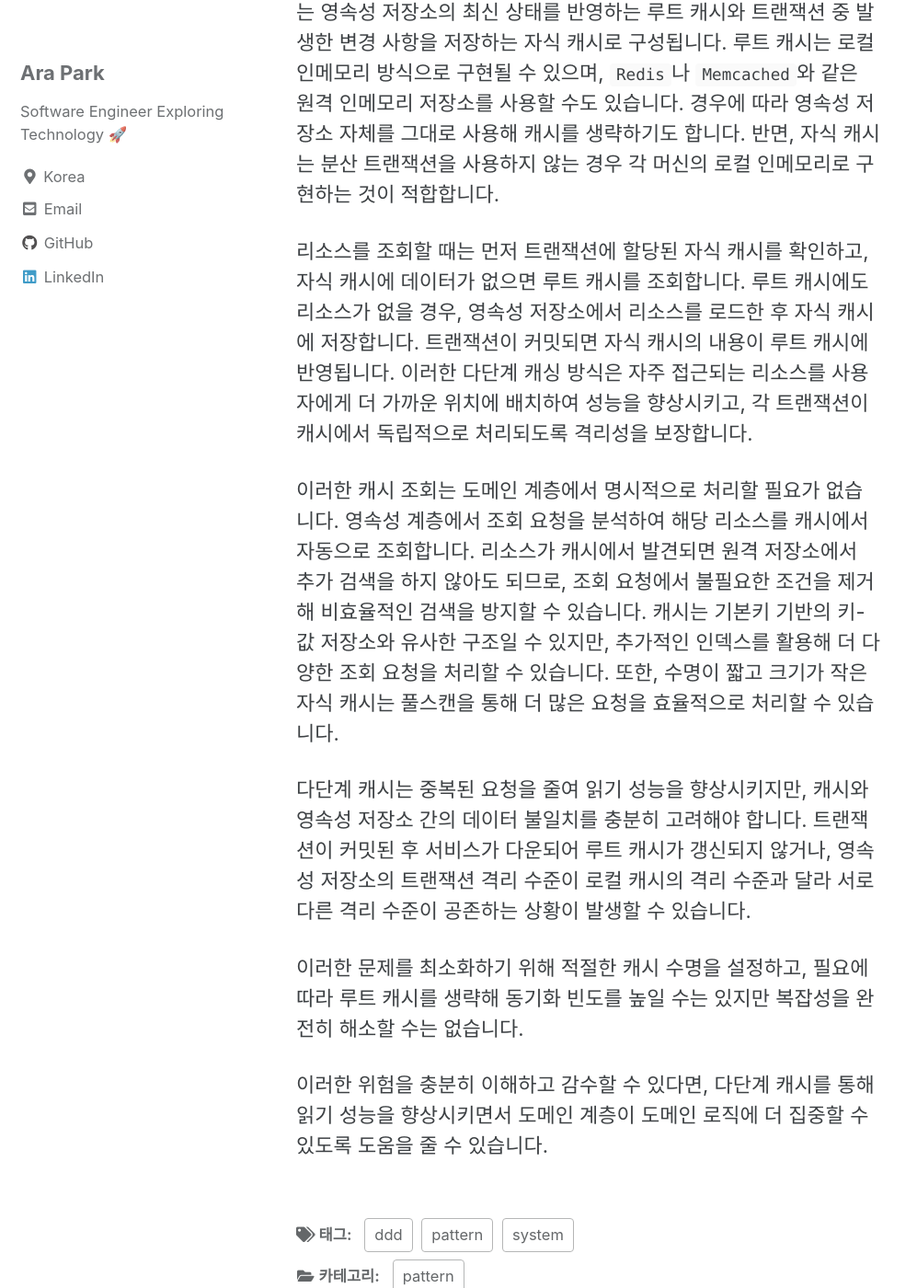
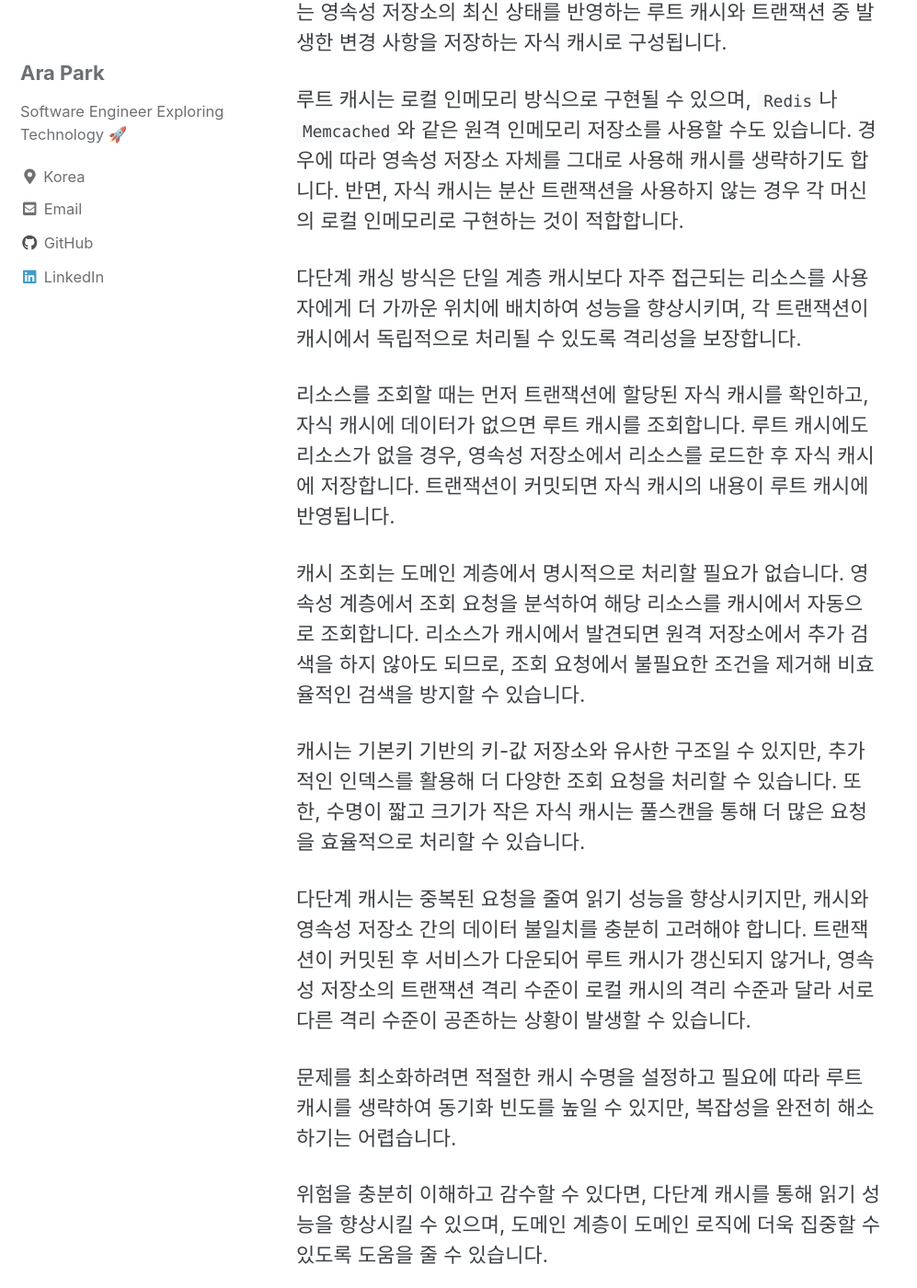
Before and after one commit to siyul-park/siyul-park.github.io, a Jekyll site: the page built from _posts/2024-10-01-improving-read-performance-with-multi-level-caching.md, in a window 1280 px wide and 1400 px high, scrolled down 1402 px. Shown: the whole window at 92% size, without its empty margins (0-997 px from the left). Built offline with Jekyll 4.4.1, drawn with Linux system fonts in a browser that asks for light colours; cached includes are drawn as plain includes; comment, search, counter and statistics services are not loaded; some of the changed text lies outside the part shown.

Commit message:
docs: improve readablity

```diff
--- a/_posts/2024-10-01-improving-read-performance-with-multi-level-caching.md
+++ b/_posts/2024-10-01-improving-read-performance-with-multi-level-caching.md
@@ -15,14 +15,20 @@ tags: ["pattern", "ddd", "system"]
 
 그러나 트랜잭션 내에서 여러 도메인 서비스가 동일한 애그리게잇을 로드하는 경우, 이 방식은 그다지 효과적이지 않을 수 있습니다. 이미 로드된 애그리게잇을 여러 도메인 서비스 간에 전달하기 어려운 상황이 발생할 수 있으며, 특히 애그리게잇이 다른 애그리게잇을 참조하고 있을 경우, 도메인 서비스가 이를 로드하는 과정에서 동일한 애그리게잇을 여러 번 로드하는 상황이 불가피해집니다.
 
-트랜잭션 내에서 이미 로딩된 리소스를 캐시하면 동일한 리소스를 한 번만 로딩할 수 있습니다. 이를 통해 도메인 계층은 리소스 로딩에 대한 부담을 덜고, 도메인 로직에 더욱 집중할 수 있습니다. 이 **다단계 캐시**는 영속성 저장소의 최신 상태를 반영하는 루트 캐시와 트랜잭션 중 발생한 변경 사항을 저장하는 자식 캐시로 구성됩니다. 루트 캐시는 로컬 인메모리 방식으로 구현될 수 있으며, `Redis`나 `Memcached`와 같은 원격 인메모리 저장소를 사용할 수도 있습니다. 경우에 따라 영속성 저장소 자체를 그대로 사용해 캐시를 생략하기도 합니다. 반면, 자식 캐시는 분산 트랜잭션을 사용하지 않는 경우 각 머신의 로컬 인메모리로 구현하는 것이 적합합니다.
+트랜잭션 내에서 이미 로딩된 리소스를 캐시하면 동일한 리소스를 한 번만 로딩할 수 있습니다. 이를 통해 도메인 계층은 리소스 로딩에 대한 부담을 덜고, 도메인 로직에 더욱 집중할 수 있습니다. 이 **다단계 캐시**는 영속성 저장소의 최신 상태를 반영하는 루트 캐시와 트랜잭션 중 발생한 변경 사항을 저장하는 자식 캐시로 구성됩니다.
 
-리소스를 조회할 때는 먼저 트랜잭션에 할당된 자식 캐시를 확인하고, 자식 캐시에 데이터가 없으면 루트 캐시를 조회합니다. 루트 캐시에도 리소스가 없을 경우, 영속성 저장소에서 리소스를 로드한 후 자식 캐시에 저장합니다. 트랜잭션이 커밋되면 자식 캐시의 내용이 루트 캐시에 반영됩니다. 이러한 다단계 캐싱 방식은 자주 접근되는 리소스를 사용자에게 더 가까운 위치에 배치하여 성능을 향상시키고, 각 트랜잭션이 캐시에서 독립적으로 처리되도록 격리성을 보장합니다.
+루트 캐시는 로컬 인메모리 방식으로 구현될 수 있으며, `Redis`나 `Memcached`와 같은 원격 인메모리 저장소를 사용할 수도 있습니다. 경우에 따라 영속성 저장소 자체를 그대로 사용해 캐시를 생략하기도 합니다. 반면, 자식 캐시는 분산 트랜잭션을 사용하지 않는 경우 각 머신의 로컬 인메모리로 구현하는 것이 적합합니다.
 
-이러한 캐시 조회는 도메인 계층에서 명시적으로 처리할 필요가 없습니다. 영속성 계층에서 조회 요청을 분석하여 해당 리소스를 캐시에서 자동으로 조회합니다. 리소스가 캐시에서 발견되면 원격 저장소에서 추가 검색을 하지 않아도 되므로, 조회 요청에서 불필요한 조건을 제거해 비효율적인 검색을 방지할 수 있습니다. 캐시는 기본키 기반의 키-값 저장소와 유사한 구조일 수 있지만, 추가적인 인덱스를 활용해 더 다양한 조회 요청을 처리할 수 있습니다. 또한, 수명이 짧고 크기가 작은 자식 캐시는 풀스캔을 통해 더 많은 요청을 효율적으로 처리할 수 있습니다.
+다단계 캐싱 방식은 단일 계층 캐시보다 자주 접근되는 리소스를 사용자에게 더 가까운 위치에 배치하여 성능을 향상시키며, 각 트랜잭션이 캐시에서 독립적으로 처리될 수 있도록 격리성을 보장합니다.
+
+리소스를 조회할 때는 먼저 트랜잭션에 할당된 자식 캐시를 확인하고, 자식 캐시에 데이터가 없으면 루트 캐시를 조회합니다. 루트 캐시에도 리소스가 없을 경우, 영속성 저장소에서 리소스를 로드한 후 자식 캐시에 저장합니다. 트랜잭션이 커밋되면 자식 캐시의 내용이 루트 캐시에 반영됩니다.
+
+캐시 조회는 도메인 계층에서 명시적으로 처리할 필요가 없습니다. 영속성 계층에서 조회 요청을 분석하여 해당 리소스를 캐시에서 자동으로 조회합니다. 리소스가 캐시에서 발견되면 원격 저장소에서 추가 검색을 하지 않아도 되므로, 조회 요청에서 불필요한 조건을 제거해 비효율적인 검색을 방지할 수 있습니다.
+
+캐시는 기본키 기반의 키-값 저장소와 유사한 구조일 수 있지만, 추가적인 인덱스를 활용해 더 다양한 조회 요청을 처리할 수 있습니다. 또한, 수명이 짧고 크기가 작은 자식 캐시는 풀스캔을 통해 더 많은 요청을 효율적으로 처리할 수 있습니다.
 
 다단계 캐시는 중복된 요청을 줄여 읽기 성능을 향상시키지만, 캐시와 영속성 저장소 간의 데이터 불일치를 충분히 고려해야 합니다. 트랜잭션이 커밋된 후 서비스가 다운되어 루트 캐시가 갱신되지 않거나, 영속성 저장소의 트랜잭션 격리 수준이 로컬 캐시의 격리 수준과 달라 서로 다른 격리 수준이 공존하는 상황이 발생할 수 있습니다.
 
-이러한 문제를 최소화하기 위해 적절한 캐시 수명을 설정하고, 필요에 따라 루트 캐시를 생략해 동기화 빈도를 높일 수는 있지만 복잡성을 완전히 해소할 수는 없습니다.
+문제를 최소화하려면 적절한 캐시 수명을 설정하고 필요에 따라 루트 캐시를 생략하여 동기화 빈도를 높일 수 있지만, 복잡성을 완전히 해소하기는 어렵습니다.
 
-이러한 위험을 충분히 이해하고 감수할 수 있다면, 다단계 캐시를 통해 읽기 성능을 향상시키면서 도메인 계층이 도메인 로직에 더 집중할 수 있도록 도움을 줄 수 있습니다.
+위험을 충분히 이해하고 감수할 수 있다면, 다단계 캐시를 통해 읽기 성능을 향상시킬 수 있으며, 도메인 계층이 도메인 로직에 더욱 집중할 수 있도록 도움을 줄 수 있습니다.
```
Also changed, not shown: _posts/2024-10-05-do-not-focus-tech.md (+6 -6 lines).
